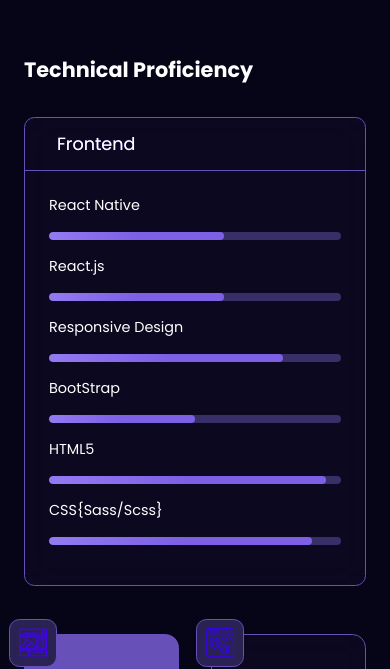
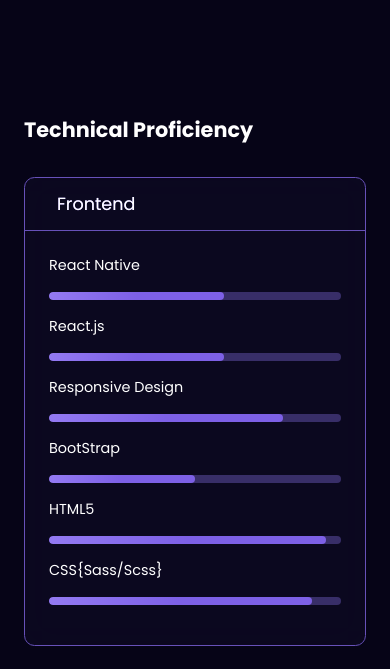
Before and after one commit to Raghul7S/PortfolioApp, a React (Create React App) app: page / in a window 390 px wide. Shown: the part 1015-1684 px from the top of the page. Built offline with nearby package versions, Linux system fonts and the light colour scheme.

Commit message:
responsive changes

```diff
--- a/src/components/Skills/Skills.css
+++ b/src/components/Skills/Skills.css
@@ -70,6 +70,6 @@
 
 @media (max-width: 390px) {
   .skills-container {
-    margin-top: 230px;
+    margin-top: 290px;
   }
 }
```
